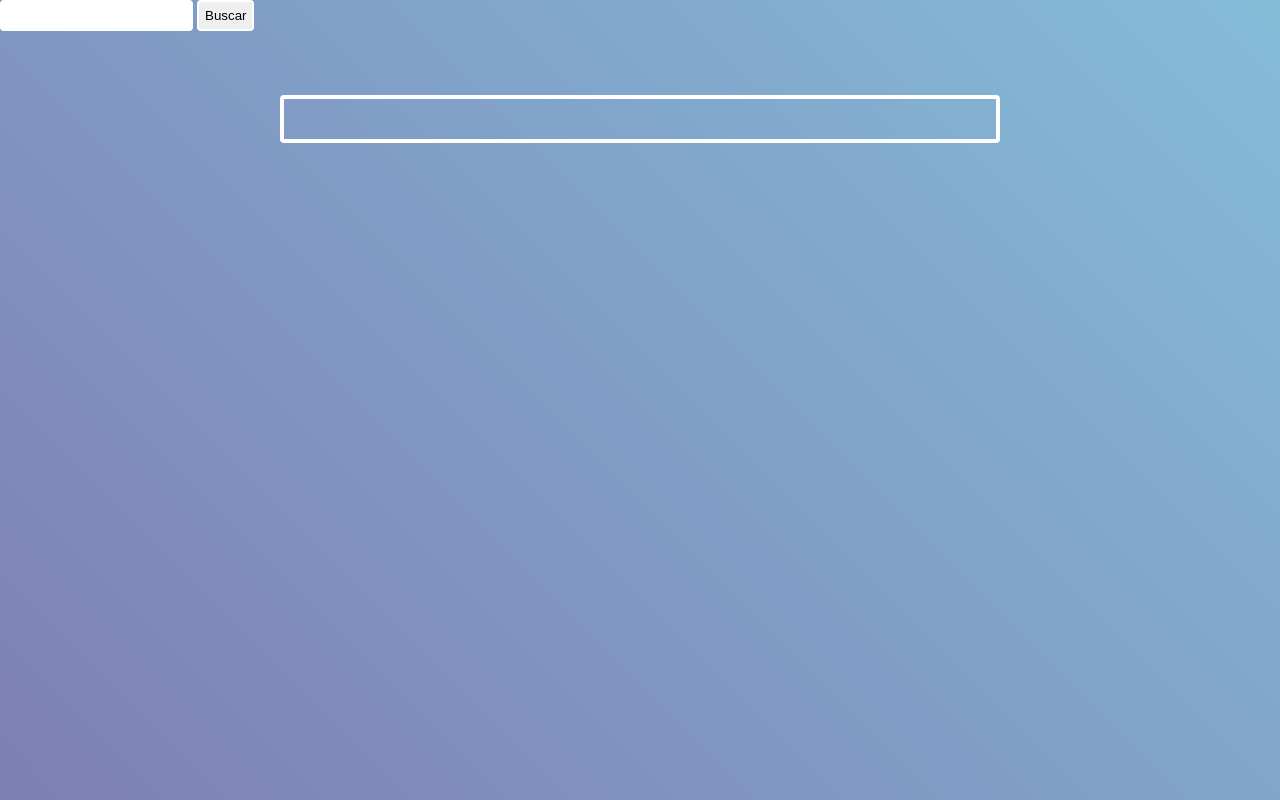
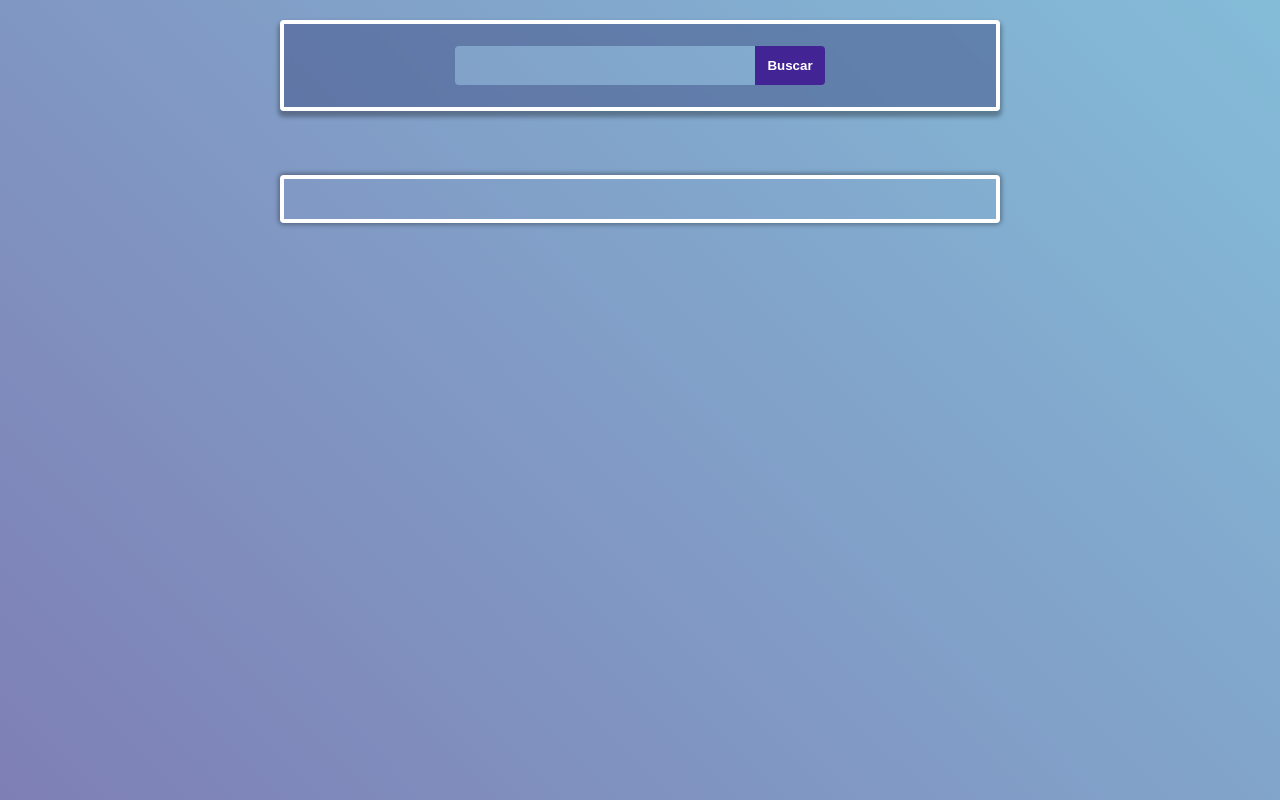
Before and after one commit to leovdn/github-user-api-practice, a plain HTML site: page index.html in a window 1280 px wide. Drawn offline with Linux system fonts and the light colour scheme.

Commit message:
fixed innerHTML content; adjusted input style

```diff
--- a/index.html
+++ b/index.html
@@ -7,8 +7,10 @@
     <link rel="stylesheet" href="style.css">
 </head>
 <body>
-    <input type="text" name="" id="username">
-    <button type="submit" id="btn">Buscar</button>
+    <div class="userField">
+        <input type="text" name="" id="username">
+        <button type="submit" id="btn">Buscar</button>
+    </div>
     <div class="content">
         <ul></ul>
     </div>
--- a/main.js
+++ b/main.js
@@ -1,10 +1,13 @@
 const divContent = document.querySelector('.content');
 const btnElement = document.querySelector('#btn');
 const inputElement = document.querySelector('#username');
+const listElement = document.querySelector('ul');
+
 
 btnElement.addEventListener('click', inputText);
 
 function inputText() {
+  listElement.innerHTML = "";
   const user = inputElement.value;
   puxarDados(user);
 }
@@ -13,7 +16,6 @@ function inputText() {
 async function puxarDados(user) {
   const dadosResponse = await fetch(`https://api.github.com/users/${user}`);
   const dadosJSON = await dadosResponse.json();
-  const listElement = document.querySelector('ul');
 
 
   for (let [key, value] of Object.entries(dadosJSON)) {
@@ -25,7 +27,6 @@ async function puxarDados(user) {
 }
 
 function createList(key, value) {
-  divContent.innerHTML = "";
   const liElement = document.createElement('li');
   liElement.innerHTML = `<h3>${key}</h3> <p>${value}</p>`;
 
--- a/style.css
+++ b/style.css
@@ -12,10 +12,39 @@ body {
     color: #666666;
 }
 
+.userField {
+    padding: 22px;
+    backdrop-filter: blur(5px);
+    background: rgba(62, 79, 133, 0.479);
+    border: 4px solid white;
+    border-radius: 4px;
+    box-shadow: 0px 4px 4px 2px rgba(0, 0, 0, 0.3);
+    display: flex;
+    justify-content: center;
+    max-width: 720px;
+    margin: 20px auto;
+}
+
 input, button {
-    padding: 6px;
-    border-radius: 4px;
-    border: 2px solid white;
+    padding: 12px;
+    border: none;
+    outline: none;
+}
+
+input {
+    width: 300px;
+    background: linear-gradient(45deg, #7e7fb5,#84bcd8) fixed;
+    border-radius: 4px 0 0 4px;
+
+}
+
+button {
+    background: rgb(66, 36, 148);
+    cursor: pointer;
+    color: white;
+    font-weight: bold;
+    border-radius: 0px 4px 4px 0px ;
+
 }
 
 .content {
@@ -24,22 +53,26 @@ input, button {
     border: 4px solid white;
     border-radius: 4px;
     max-width: 720px;
+    box-shadow: 0px 0px 4px 2px rgba(0, 0, 0, 0.3);
+    animation: show 300ms forwards;
+
 }
 
 ul {
     list-style: none;
     display: grid;
-    background: transparent;
+    background: rgba(180, 180, 180, 0);
     padding: 16px;
     gap: 24px;
     max-width: 720px;
-
+    animation: show 300ms forwards;
 }
 
 li {
     display: flex;
     flex-wrap: wrap;
     width: 100%;
+    transition: all 300ms;
 }
 
 li h3, li p {
@@ -60,3 +93,14 @@ li h3 {
 li p {
     flex: 2;
 }
+
+@keyframes show {
+    from {
+        opacity: 0;
+        transform: translate3d(0, -30px, 0);
+    }
+    to {
+        opacity: 1;
+        transform: translate3d(0, 0, 0);
+    }
+}
```
